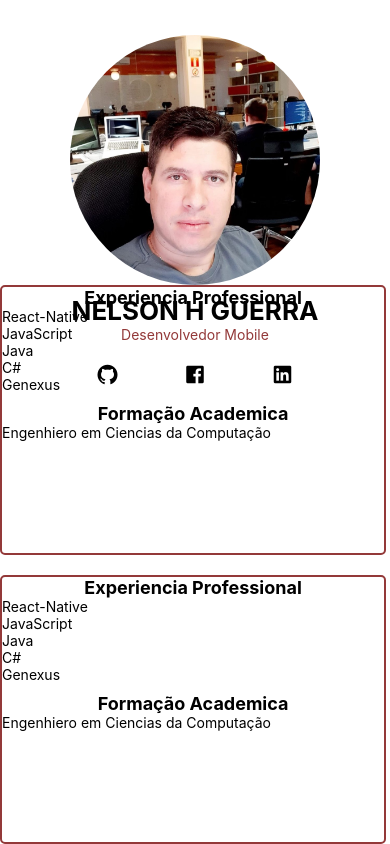
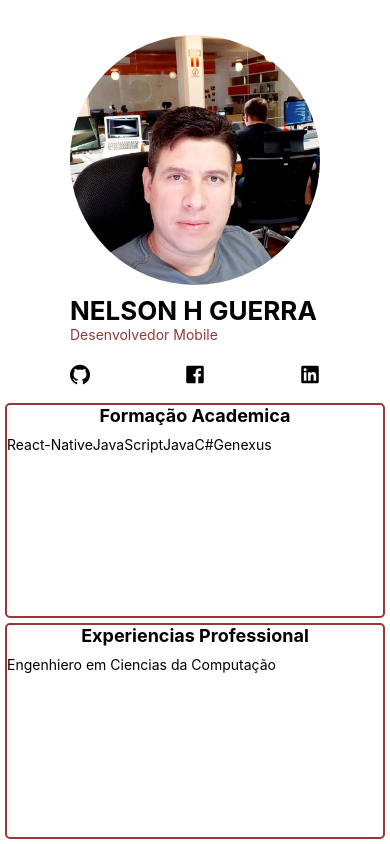
Before and after one commit to nelsoneo/CurriculumApp-RN, a React Native app: screen / in a window 390 px wide. Built offline with nearby package versions, Linux system fonts and the light colour scheme.

Commit message:
terminado

```diff
--- a/App.js
+++ b/App.js
@@ -25,8 +25,8 @@ const App = () => {
 
   return (
     <>
-      <View style={styles.container}>
-        <View style = {styles.cabecalhoContainer}>
+      <View style = {styles.cabecalhoContainer} >
+        <View >
             <Image source={foto} style = {styles.fotoStyle}/>
             <Text style = {styles.nome}>NELSON H GUERRA</Text>
             <Text style = {styles.cargo}>Desenvolvedor Mobile</Text>
@@ -45,24 +45,27 @@ const App = () => {
         {/* <StatusBar style="auto" /> */}
     </View>
 
-    <Card titulo = 'Formação Academica'/>
-    <Card titulo = 'Experiencias Professional'/>
+    <Card titulo = 'Formação Academica'>
+          <Text >React-Native</Text>
+          <Text>JavaScript</Text>
+          <Text>Java</Text>
+          <Text>C#</Text>
+          <Text>Genexus</Text>
+    </Card>
+    <Card titulo = 'Experiencias Professional'>
+          <Text>Engenhiero em Ciencias da Computação</Text>
+    </Card>
     </>
   );
 };
 
 const styles = StyleSheet.create({
-  container: {
-    flex: 1,
-/*     backgroundColor: '#fff',
-    alignItems: 'center',
-    justifyContent: 'center', */
-  },
   cabecalhoContainer: {
     flex: 1,
     alignItems: 'center',
     justifyContent: 'flex-start',
-    paddingTop: 35
+    marginTop: 35,
+    marginBottom: '40%'
   },
   fotoStyle: {
     width: 250,
@@ -81,7 +84,7 @@ const styles = StyleSheet.create({
   redesSociais: {
     flexDirection: 'row',
     justifyContent: 'space-between',
-    width: '50%',
+    // width: '50%',
     marginTop: 10
   },
 });
--- a/src/Components/Card/Card.js
+++ b/src/Components/Card/Card.js
@@ -1,39 +1,42 @@
 import React from 'react';
 import { View, Text, StyleSheet } from 'react-native';
 
-const Card = () => {
+const Card = ({ titulo, children }) => {
+
+
     return (
         <View style = {styles.card}>
-        <View>
-          <Text style= {{fontSize: 18, fontWeight: 'bold', alignSelf: 'center'}}>Experiencia Professional</Text>
-          <Text >React-Native</Text>
-          <Text>JavaScript</Text>
-          <Text>Java</Text>
-          <Text>C#</Text>
-          <Text>Genexus</Text>
-        </View>
-        <View style = {styles.card_content}>
-          <Text style= {{fontSize: 18, fontWeight: 'bold', alignSelf: 'center'}}>Formação Academica</Text>
-          <Text>Engenhiero em Ciencias da Computação</Text>
-        </View>
+            <View>
+                <View>
+                     <Text style= {{fontSize: 18, fontWeight: 'bold', alignSelf: 'center'}}>{titulo}</Text>
+                </View>
+               <View>
+                    <Text style = {styles.card_content}>{children}</Text>
+               </View>
+            </View>
       </View>
     );
 };
 
 const styles = StyleSheet.create({
     card: {
-        width: '99%',
         flex: 1,
+        marginLeft: 5,
+        marginRight: 5,
         borderRadius: 5,
         borderWidth: 2,
         borderColor: '#933939',
-        marginTop: 20,
-        // alignItems: 'center'
+        marginBottom: 5,
       },
       card_content: {
-        alignItems: 'flex-start',
+        alignItems: 'stretch',
         marginTop: 10
       }
 });
 
 export default Card;
+
+{/* <View style = {styles.card_content}>
+<Text style= {{fontSize: 18, fontWeight: 'bold', alignSelf: 'center'}}>{props.titulo}</Text>
+
+</View> */}
```
